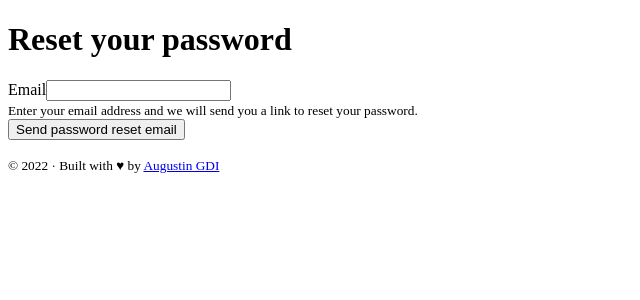
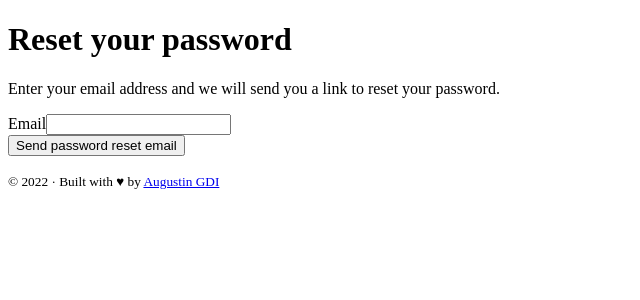
Before and after one commit to Braskalyne/Panterest_symfony, a Symfony app: template templates/reset_password/request.html.twig in a window 1280 px wide. Shown: the part 78-378 px from the top of the page, without its empty margins (0-640 px from the left). Run offline with Twig, Linux system fonts and the light colour scheme; the template is opened without the code that fills it, so the values that code supplies are empty; form fields are guessed from the names that the template uses; some libraries are stand-ins or nearby versions.

Commit message:
Style reset password template

```diff
--- a/templates/reset_password/request.html.twig
+++ b/templates/reset_password/request.html.twig
@@ -1,22 +1,26 @@
 {% extends 'layouts/base.html.twig' %}
 
-{% block title %}Reset your password{% endblock %}
+{% block title 'Reset your password' %}
 
 {% block body %}
-    {% for flash_error in app.flashes('reset_password_error') %}
-        <div class="alert alert-danger" role="alert">{{ flash_error }}</div>
-    {% endfor %}
-    <h1>Reset your password</h1>
+    <div class="row">
+        <div class="col-md-6 mx-auto">
+            <h1 class="mt-5 mb-3 text-center">Reset your password</h1>
+            {% for flash_error in app.flashes('reset_password_error') %}
+                <div class="alert alert-error mb-3 rounded" role="alert">{{ flash_error }}</div>
+            {% endfor %}
 
-    {{ form_start(requestForm) }}
-        {{ form_row(requestForm.email) }}
-        <div>
-            <small>
-                Enter your email address and we will send you a
-                link to reset your password.
-            </small>
+                <p class="mb-5 text-center text-muted">
+                    Enter your email address and we will send you a
+                    link to reset your password.
+                </p>
+
+            {{ form_start(requestForm) }}
+            {{ form_row(requestForm.email) }}
+
+            <button type="submit" class="btn btn-lg btn-block btn-primary">
+                Send password reset email</button>
+            {{ form_end(requestForm) }}
         </div>
-
-        <button class="btn btn-primary">Send password reset email</button>
-    {{ form_end(requestForm) }}
+    </div>
 {% endblock %}
```
Also changed, not shown: templates/reset_password/reset.html.twig (+10 -6 lines).
